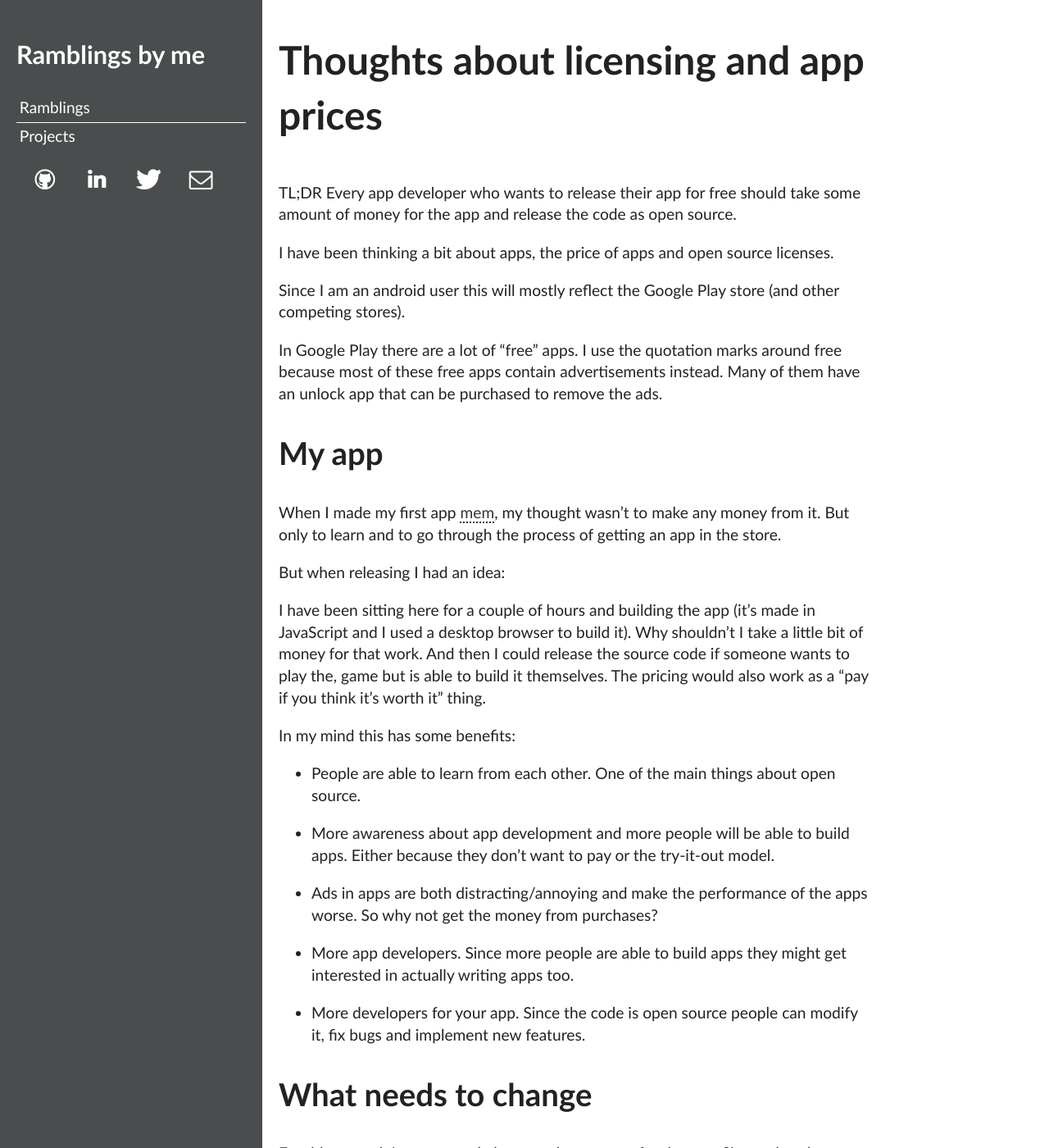
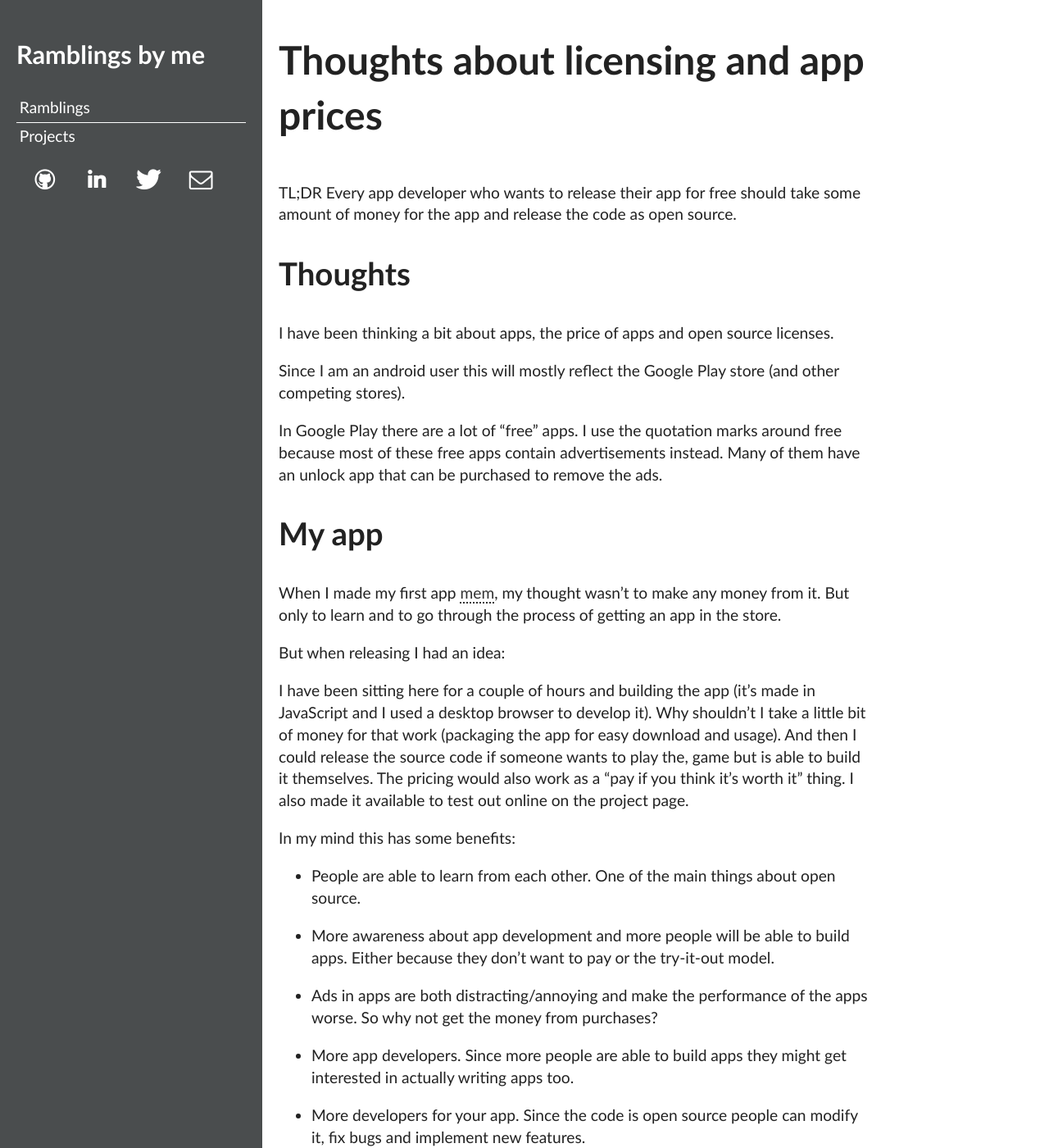
Before and after one commit to walle/ramblings, a Jekyll site: the page built from ramblings/_posts/2013-02-13-thoughts-about-licensing-and-app-prices.md, in a window 1280 px wide and 1400 px high. Shown: the whole window at 82% size. Built offline with Jekyll 4.4.1, drawn with Linux system fonts in a browser that asks for light colours.

Commit message:
Update rambling

```diff
--- a/ramblings/_posts/2013-02-13-thoughts-about-licensing-and-app-prices.md
+++ b/ramblings/_posts/2013-02-13-thoughts-about-licensing-and-app-prices.md
@@ -5,6 +5,8 @@ title: Thoughts about licensing and app prices
 # Thoughts about licensing and app prices
 
 TL;DR Every app developer who wants to release their app for free should take some amount of money for the app and release the code as open source.
+
+## Thoughts
 
 I have been thinking a bit about apps, the price of apps and open source licenses.
 
@@ -18,7 +20,7 @@ When I made my first app [mem](/projects/mem), my thought wasn't to make any mon
 
 But when releasing I had an idea:
 
-I have been sitting here for a couple of hours and building the app (it's made in JavaScript and I used a desktop browser to build it). Why shouldn't I take a little bit of money for that work. And then I could release the source code if someone wants to play the, game but is able to build it themselves. The pricing would also work as a "pay if you think it's worth it" thing.
+I have been sitting here for a couple of hours and building the app (it's made in JavaScript and I used a desktop browser to develop it). Why shouldn't I take a little bit of money for that work (packaging the app for easy download and usage). And then I could release the source code if someone wants to play the, game but is able to build it themselves. The pricing would also work as a "pay if you think it's worth it" thing. I also made it available to test out online on the project page.
 
 In my mind this has some benefits:
 
```
